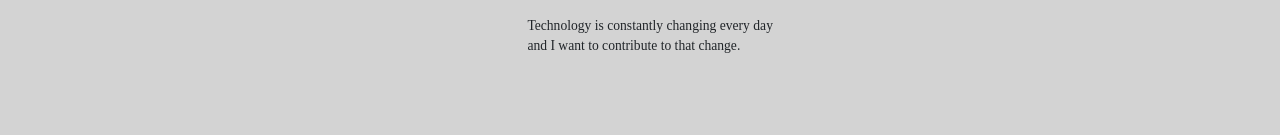
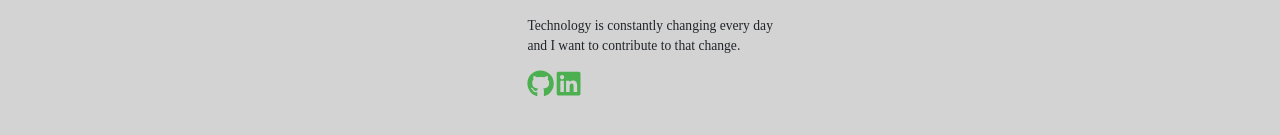
Before and after one commit to ImHucklle/Cap_Frontend, a React (Create React App) app: page /about in a window 1280 px wide. Shown: the part 423-558 px from the top of the page. Built offline with nearby package versions, Linux system fonts and the light colour scheme; no server answers.

Commit message:
Added links to github and linkedin

```diff
--- a/src/components/AboutPage/AboutPage.jsx
+++ b/src/components/AboutPage/AboutPage.jsx
@@ -1,7 +1,7 @@
 import React from 'react';
+import {FaGithub, FaLinkedin} from 'react-icons/fa';
 
-
-function AboutPage(props){
+function AboutPage(){
 
     return (
         <div className="container">
@@ -12,6 +12,8 @@
                     <p>I have the technological experience in JavaScript, HTML, CSS, React, Python, mySQL, Django Rest Framework, C#, LINQ.</p>
                     <p>I chose to pursue this career field to better myself and my family but also I want to create and innovate for the world. </p>
                     <p>Technology is constantly changing every day and I want to contribute to that change.</p>
+                    <a href="https://github.com/ListerM6"><FaGithub color='4CAF50' size='2rem'/></a>
+                    <a href="https://www.linkedin.com/in/listerm6/"><FaLinkedin color='4CAF50' size='2rem'/></a>
             </ul>
         </div>
     )
```
Also changed, not shown: src/components/AboutPage/AboutPage.css (deleted).
